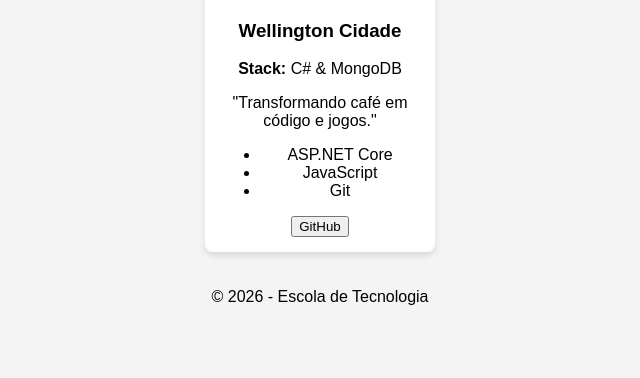
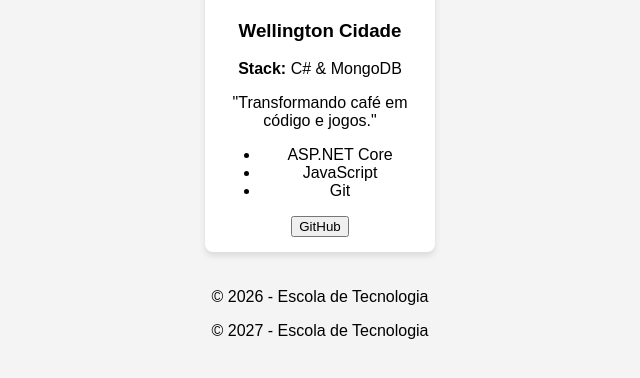
Before and after one commit to OneBrunou/ProjetoGit2ADS, a plain HTML site: page index.html in a window 1280 px wide. Shown: the part 268-646 px from the top of the page, without its empty margins (320-960 px from the left). Drawn offline with Linux system fonts and the light colour scheme.

Commit message:
feat:criando o footer 2027

```diff
--- a/index.html
+++ b/index.html
@@ -32,6 +32,7 @@
      </main>
     <footer>
     <p>&copy; 2026 - Escola de Tecnologia</p>
+    <p>&copy; 2027 - Escola de Tecnologia</p>
     </footer>
 
     <!-- JavaScript -->
```
